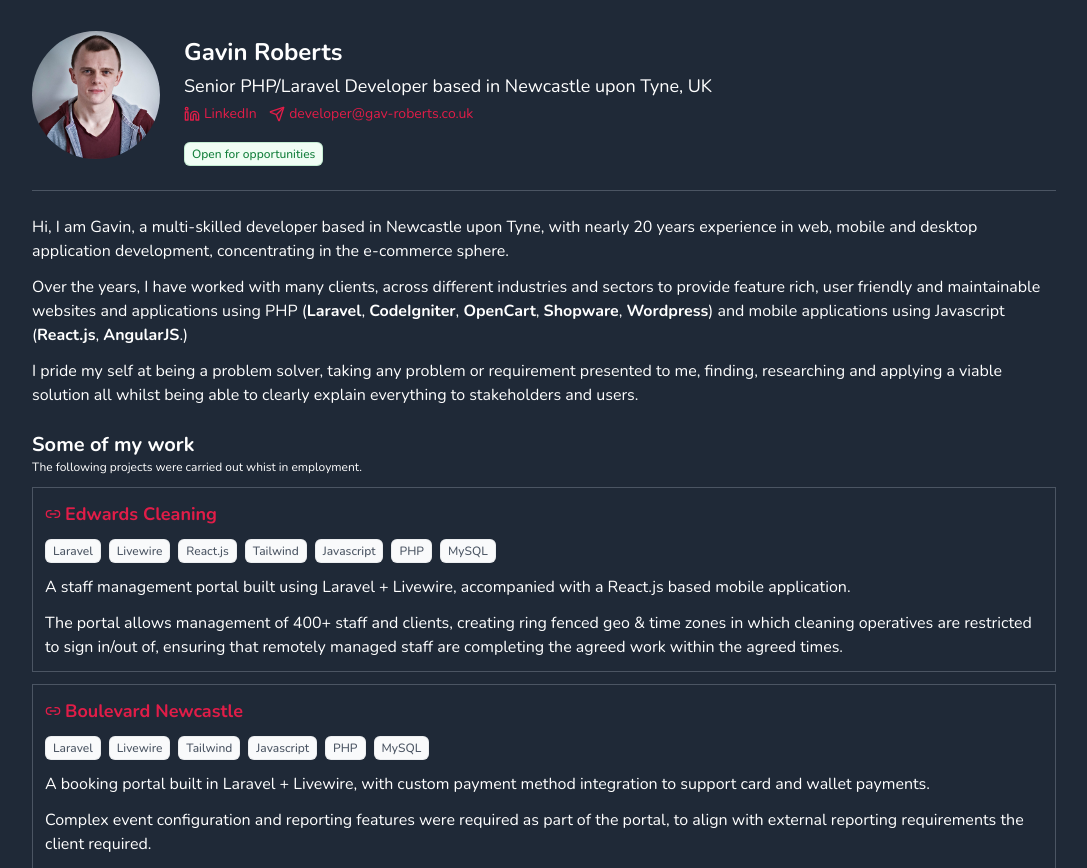
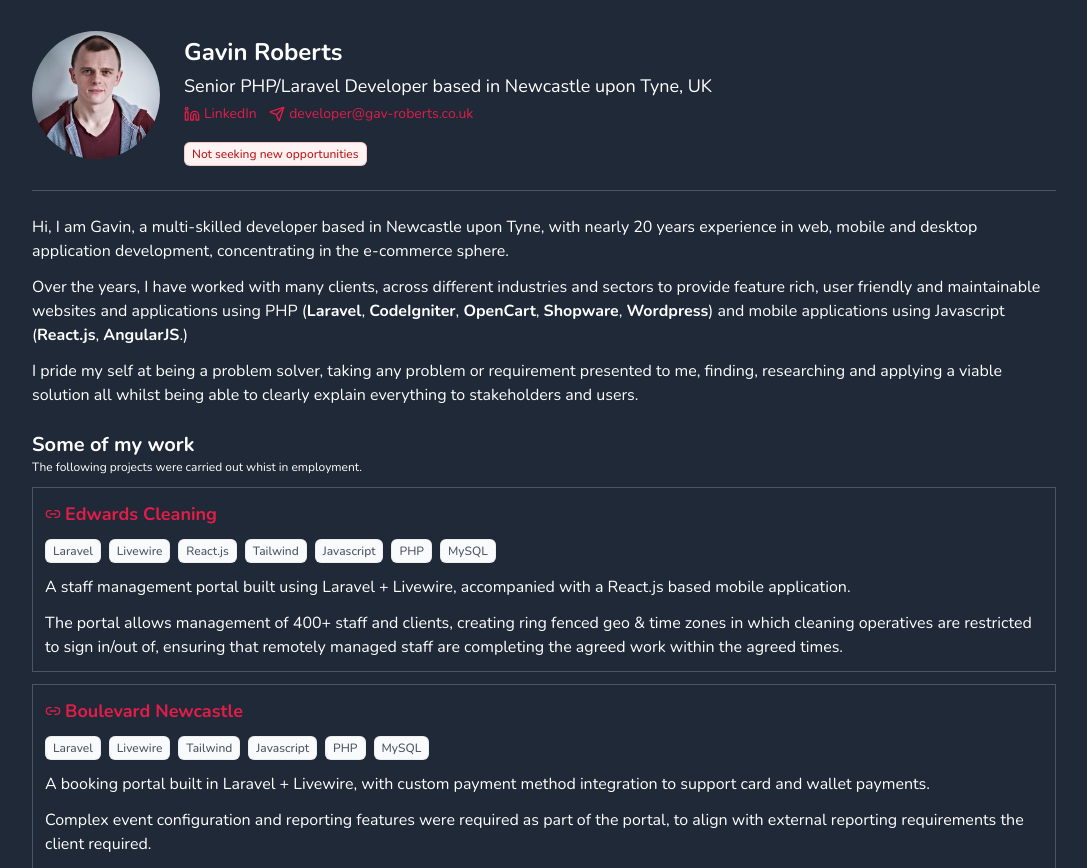
Before and after one commit to gRoberts84/gRoberts84.github.io, a website: page docs/index.html in a window 1280 px wide. Shown: the top 868 px of the page, without its empty margins (96-1183 px from the left). Drawn offline with nearby package versions, Linux system fonts and the light colour scheme.

Commit message:
Update
Changed employment status.

```diff
--- a/docs/index.html
+++ b/docs/index.html
@@ -39,7 +39,8 @@
               developer@gav-roberts.co.uk
             </a>
           </p>
-          <p><span class="inline-flex items-center rounded-md bg-green-50 px-2 py-1 text-xs font-medium text-green-700 ring-1 ring-inset ring-green-600/20">Open for opportunities</span></p>
+          <!-- <p><span class="inline-flex items-center rounded-md bg-green-50 px-2 py-1 text-xs font-medium text-green-700 ring-1 ring-inset ring-green-600/20">Open for opportunities</span></p> -->
+          <p><span class="inline-flex items-center rounded-md bg-red-50 px-2 py-1 text-xs font-medium text-red-700 ring-1 ring-inset ring-red-600/20">Not seeking new opportunities</span></p>
         </div>
       </div>
 
```
Also changed, not shown: docs/css/style.min.css.
